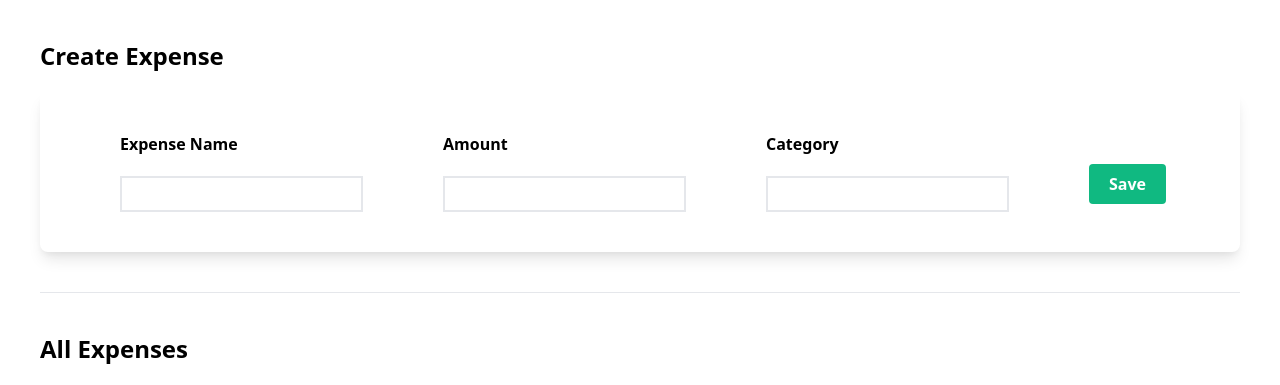
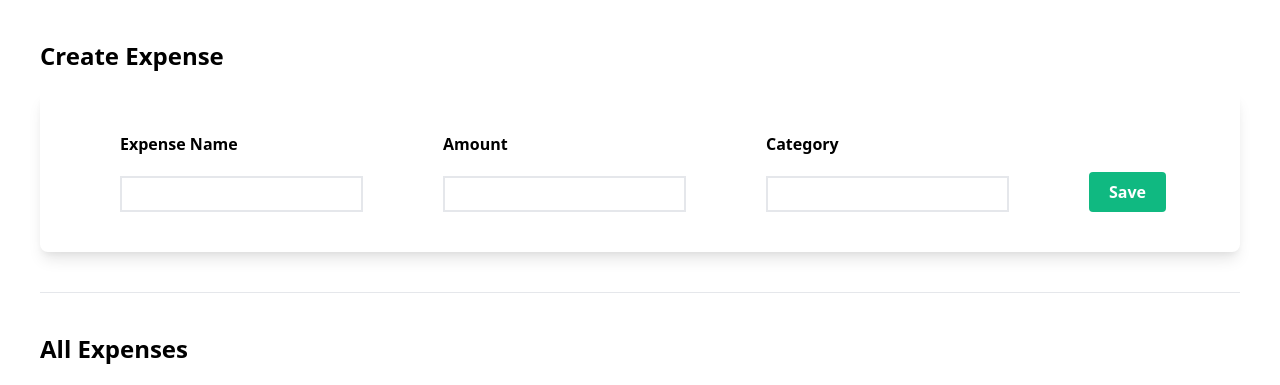
Before and after one commit to stanislavtz/expense-tracker, a Django app: template myapp/templates/myapp/index.html in a window 1280 px wide. Shown: the top 385 px of the page. Run offline with Django 5.2, Linux system fonts and the light colour scheme; the template is opened without the code that fills it: values that come from a table or form of the project are taken from there, others are empty; style sheets or scripts are compiled from the project's sources.

Commit message:
Change button's margin-top value.

```diff
--- a/myapp/templates/myapp/includes/create_expense.html
+++ b/myapp/templates/myapp/includes/create_expense.html
@@ -22,7 +22,7 @@
             <div class="border-2 p-1">{{ form.category }}</div>
         </div>
 
-        <div class="mx-10 mt-8">
+        <div class="mx-10 mt-10">
             {% if is_edit_form %}
                 <button type="submit" class="bg-green-500 hover:bg-green-700 text-white font-bold py-2 px-5 rounded">Save</button>
             {% else %}
```
